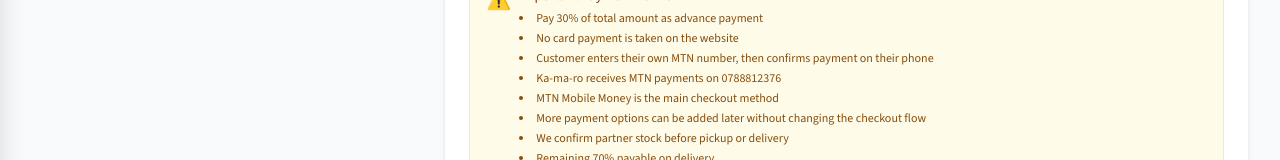
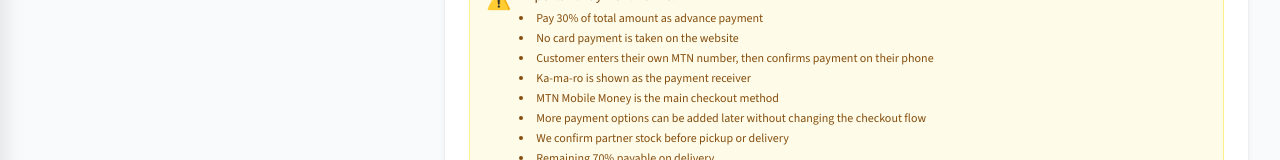
Before and after one commit to Kamaro01/Ka-ma-ro, a Next.js app: page /payment-processing in a window 1280 px wide. Shown: the part 614-774 px from the top of the page. Built offline with nearby package versions, Linux system fonts and the light colour scheme; no server answers.

Commit message:
Hide MTN receiver number from checkout

```diff
--- a/src/app/payment-processing/components/PaymentMethodSelector.tsx
+++ b/src/app/payment-processing/components/PaymentMethodSelector.tsx
@@ -29,12 +29,12 @@ const paymentMethods = [
   },
 ];
 
-const MTN_PAYMENT_NUMBER = '0788812376';
+const MTN_PAYMENT_RECEIVER = 'Ka-ma-ro';
 
 const getPaymentInstructions = (methodId: string, advancePaymentAmount: number) => {
   if (methodId === 'mtn') {
     return {
-      receiver: MTN_PAYMENT_NUMBER,
+      receiver: MTN_PAYMENT_RECEIVER,
       amount: `${advancePaymentAmount.toLocaleString()} RWF`,
       steps: [
         'Enter your own MTN number in the box below, for example 078xxxxxxx.',
@@ -191,7 +191,7 @@ export default function PaymentMethodSelector({
               <li>Pay 30% of total amount as advance payment</li>
               <li>No card payment is taken on the website</li>
               <li>Customer enters their own MTN number, then confirms payment on their phone</li>
-              <li>Ka-ma-ro receives MTN payments on 0788812376</li>
+              <li>Ka-ma-ro is shown as the payment receiver</li>
               <li>MTN Mobile Money is the main checkout method</li>
               <li>More payment options can be added later without changing the checkout flow</li>
               <li>We confirm partner stock before pickup or delivery</li>
```
